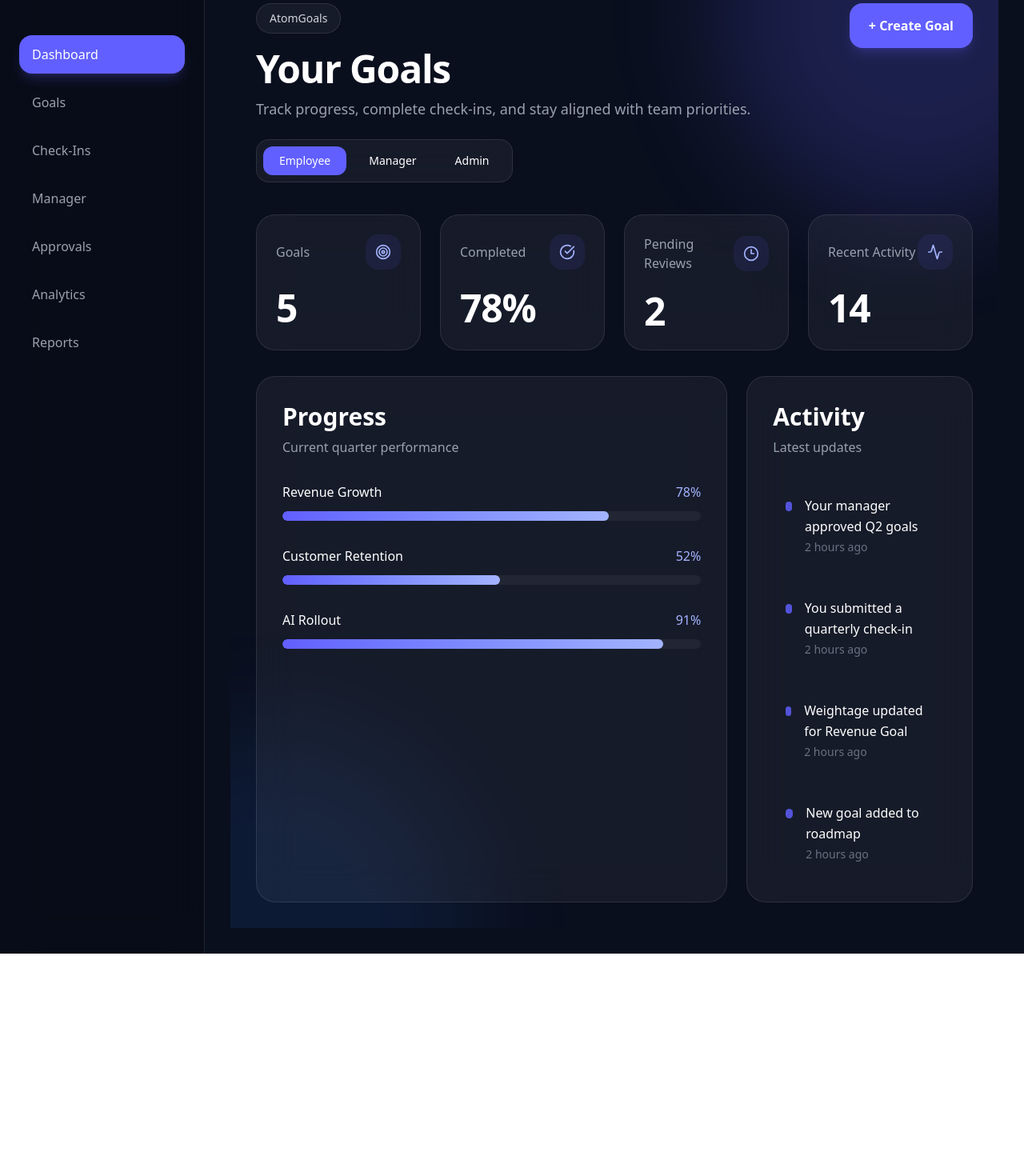
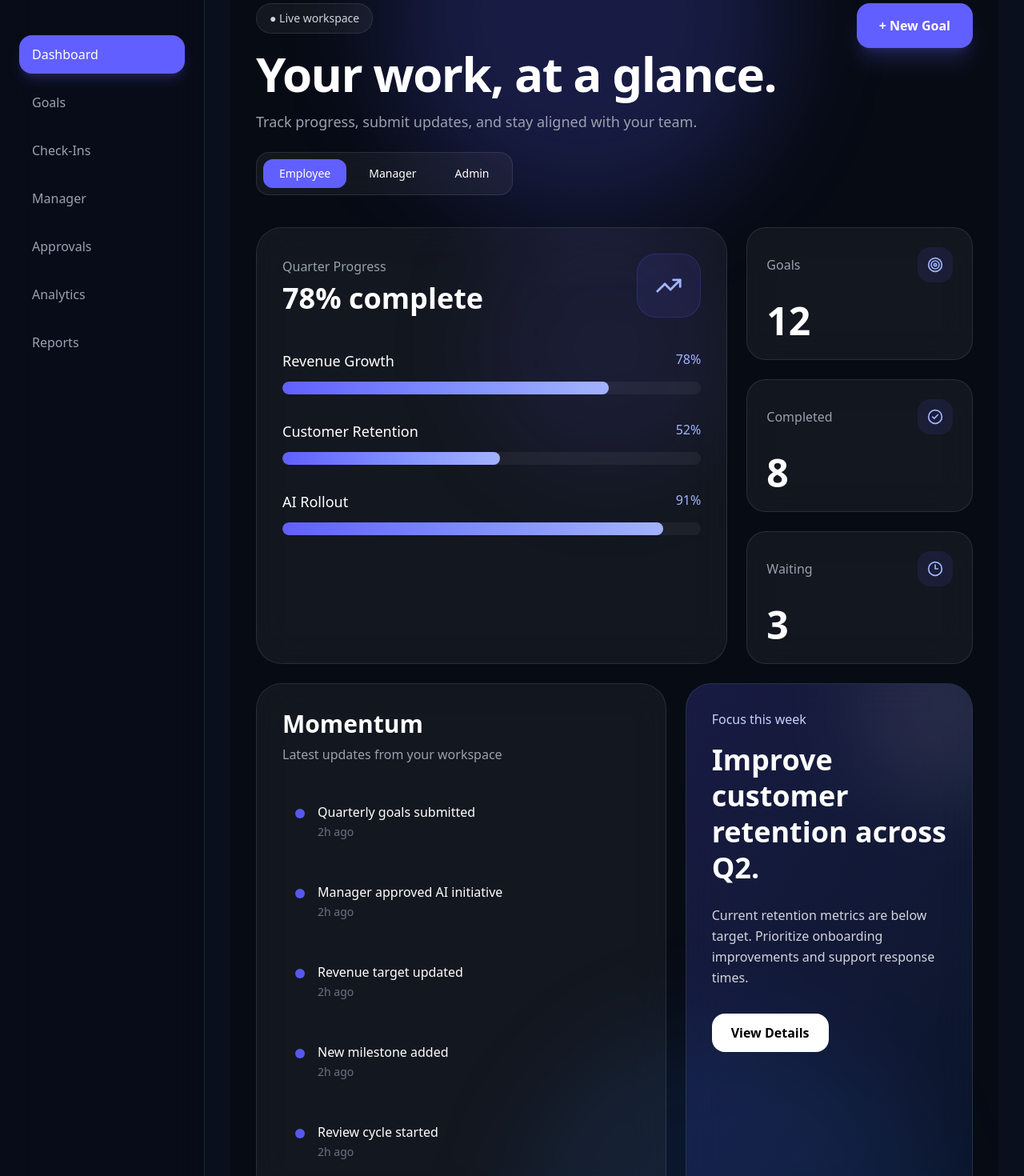
Before and after one commit to charu2210/atom-goals, a Next.js app: page /dashboard in a window 1280 px wide. Shown: the part 60-1530 px from the top of the page at 80% size. Before the commit the page ends 1252 px from the top, so only its background shows below. Built offline with nearby package versions, Linux system fonts and the light colour scheme.

Commit message:
Redesigned dashboard layout

```diff
--- a/app/dashboard/page.tsx
+++ b/app/dashboard/page.tsx
@@ -5,9 +5,10 @@ import { motion } from "framer-motion";
 
 import {
   Target,
-  CheckCircle,
+  CheckCircle2,
   Clock3,
   Activity,
+  TrendingUp,
 } from "lucide-react";
 
 import RoleSwitcher from "@/components/ui/RoleSwitcher";
@@ -17,115 +18,26 @@ type Role =
   | "Manager"
   | "Admin";
 
-const dashboardContent = {
+const roleContent = {
 
   Employee: {
-    title: "Your Goals",
-    subtitle:
-      "Track progress, complete check-ins, and stay aligned with team priorities.",
-
-    stats: [
-      {
-        title: "Goals",
-        value: "5",
-        icon: <Target size={20} />,
-      },
-      {
-        title: "Completed",
-        value: "78%",
-        icon: <CheckCircle size={20} />,
-      },
-      {
-        title: "Pending Reviews",
-        value: "2",
-        icon: <Clock3 size={20} />,
-      },
-      {
-        title: "Recent Activity",
-        value: "14",
-        icon: <Activity size={20} />,
-      },
-    ],
-
-    activities: [
-      "Your manager approved Q2 goals",
-      "You submitted a quarterly check-in",
-      "Weightage updated for Revenue Goal",
-      "New goal added to roadmap",
-    ],
+    heading: "Your work, at a glance.",
+    sub:
+      "Track progress, submit updates, and stay aligned with your team.",
   },
 
   Manager: {
-    title: "Team Overview",
-    subtitle:
-      "Review submissions, monitor execution, and support team performance.",
-
-    stats: [
-      {
-        title: "Team Members",
-        value: "12",
-        icon: <Target size={20} />,
-      },
-      {
-        title: "Approved Goals",
-        value: "34",
-        icon: <CheckCircle size={20} />,
-      },
-      {
-        title: "Pending Approvals",
-        value: "6",
-        icon: <Clock3 size={20} />,
-      },
-      {
-        title: "Team Activity",
-        value: "89",
-        icon: <Activity size={20} />,
-      },
-    ],
-
-    activities: [
-      "Aditi submitted Q2 goals",
-      "3 goal sheets need approval",
-      "Customer Success team updated KPIs",
-      "Engineering completed milestone review",
-    ],
+    heading: "See how the team is moving.",
+    sub:
+      "Review progress, approvals, and execution across your team.",
   },
 
   Admin: {
-    title: "Organization Dashboard",
-    subtitle:
-      "Monitor alignment, performance trends, and company-wide progress.",
+    heading: "Company-wide visibility.",
+    sub:
+      "Monitor alignment, performance, and operational momentum.",
+  },
 
-    stats: [
-      {
-        title: "Departments",
-        value: "8",
-        icon: <Target size={20} />,
-      },
-      {
-        title: "Org Completion",
-        value: "82%",
-        icon: <CheckCircle size={20} />,
-      },
-      {
-        title: "Open Reviews",
-        value: "18",
-        icon: <Clock3 size={20} />,
-      },
-      {
-        title: "Active Users",
-        value: "126",
-        icon: <Activity size={20} />,
-      },
-    ],
-
-    activities: [
-      "Quarterly analytics exported",
-      "Marketing exceeded alignment target",
-      "AI initiative moved to execution phase",
-      "Leadership review scheduled tomorrow",
-    ],
-  },
 };
 
 export default function DashboardPage() {
@@ -134,33 +46,41 @@ export default function DashboardPage() {
     "Employee"
   );
 
-  const content = dashboardContent[role];
+  const content = roleContent[role];
 
   return (
 
     <main className="
-      relative min-h-screen
-      p-8 text-white overflow-hidden
+      min-h-screen
+      bg-[#070B14]
+      text-white
+      overflow-hidden
+      relative
+      p-8
     ">
 
-      {/* Ambient Background */}
+      {/* Background Effects */}
       <div className="
-        absolute top-[-200px] right-[-150px]
+        absolute top-[-200px] left-[20%]
         w-[500px] h-[500px]
         bg-indigo-500/20
         blur-3xl rounded-full
       " />
 
       <div className="
-        absolute bottom-[-250px] left-[-200px]
+        absolute bottom-[-250px] right-[10%]
         w-[500px] h-[500px]
         bg-blue-500/10
         blur-3xl rounded-full
       " />
 
+      <div className="
+        relative z-10
+        max-w-7xl mx-auto
+      ">
+
         {/* Header */}
         <div className="
-        relative z-10
           flex flex-col xl:flex-row
           justify-between gap-8
           mb-10
@@ -171,36 +91,38 @@ export default function DashboardPage() {
             <div className="
               inline-flex items-center gap-2
               px-4 py-2 rounded-full
+              bg-white/5
               border border-white/10
-            bg-white/5
-            text-gray-300 text-sm
+              text-sm text-gray-300
               mb-5
             ">
-            AtomGoals
+              ● Live workspace
             </div>
 
             <motion.h1
-            key={content.title}
-            initial={{ opacity: 0, y: 10 }}
+              key={content.heading}
+              initial={{ opacity: 0, y: 8 }}
               animate={{ opacity: 1, y: 0 }}
               className="
-              text-5xl font-bold
-              tracking-tight mb-3
+                text-5xl xl:text-6xl
+                font-bold tracking-tight
+                mb-4
+                max-w-3xl
               "
             >
-            {content.title}
+              {content.heading}
             </motion.h1>
 
             <motion.p
-            key={content.subtitle}
+              key={content.sub}
               initial={{ opacity: 0 }}
               animate={{ opacity: 1 }}
               className="
-              text-gray-400
-              text-lg max-w-2xl
+                text-lg text-gray-400
+                max-w-2xl
               "
             >
-            {content.subtitle}
+              {content.sub}
             </motion.p>
 
             <div className="mt-6">
@@ -215,111 +137,96 @@ export default function DashboardPage() {
           </div>
 
           <motion.button
-          whileHover={{ scale: 1.03 }}
-          whileTap={{ scale: 0.97 }}
+            whileHover={{
+              scale: 1.03,
+            }}
+            whileTap={{
+              scale: 0.97,
+            }}
             className="
-            bg-indigo-500 hover:bg-indigo-600
-            px-6 py-4 rounded-2xl
-            font-semibold h-fit
-            shadow-lg shadow-indigo-500/20
+              h-fit
+              bg-indigo-500
+              hover:bg-indigo-600
+              transition-all
+              px-7 py-4
+              rounded-2xl
+              font-semibold
+              shadow-xl
+              shadow-indigo-500/20
             "
           >
-          + Create Goal
+            + New Goal
           </motion.button>
 
         </div>
 
-      {/* Stats */}
+        {/* Main Grid */}
         <div className="
-        relative z-10
           grid grid-cols-1
-        md:grid-cols-2
-        xl:grid-cols-4
-        gap-6 mb-8
+          xl:grid-cols-12
+          gap-6
         ">
 
-        {content.stats.map((card, index) => (
-
+          {/* BIG CARD */}
           <motion.div
-            key={card.title}
-            initial={{ opacity: 0, y: 20 }}
-            animate={{ opacity: 1, y: 0 }}
-            transition={{
-              delay: index * 0.08,
-            }}
-            whileHover={{
-              y: -4,
-            }}
+            whileHover={{ y: -4 }}
             className="
-              rounded-3xl
+              xl:col-span-8
+              rounded-[32px]
               border border-white/10
               bg-white/5
               backdrop-blur-xl
-              p-6
+              p-8
+              overflow-hidden
+              relative
             "
           >
 
             <div className="
+              absolute top-0 right-0
+              w-[300px] h-[300px]
+              bg-indigo-500/10
+              blur-3xl
+              rounded-full
+            " />
+
+            <div className="relative z-10">
+
+              <div className="
                 flex items-center
-              justify-between mb-6
+                justify-between
+                mb-10
               ">
 
-              <p className="text-gray-400">
-                {card.title}
+                <div>
+
+                  <p className="
+                    text-gray-400 mb-2
+                  ">
+                    Quarter Progress
                   </p>
 
-              <div className="
-                p-3 rounded-2xl
-                bg-indigo-500/10
-                text-indigo-300
+                  <h2 className="
+                    text-4xl font-bold
                   ">
-                {card.icon}
-              </div>
+                    78% complete
+                  </h2>
 
                 </div>
 
-            <h2 className="
-              text-5xl font-bold
-              tracking-tight
+                <div className="
+                  w-20 h-20 rounded-3xl
+                  bg-indigo-500/10
+                  border border-indigo-500/20
+                  flex items-center justify-center
                 ">
-              {card.value}
-            </h2>
 
-          </motion.div>
-
-        ))}
+                  <TrendingUp
+                    size={34}
+                    className="text-indigo-300"
+                  />
 
                 </div>
-
-      {/* Bottom Grid */}
-      <div className="
-        relative z-10
-        grid grid-cols-1
-        xl:grid-cols-3
-        gap-6
-      ">
-
-        {/* Progress */}
-        <div className="
-          xl:col-span-2
-          rounded-3xl
-          border border-white/10
-          bg-white/5
-          backdrop-blur-xl
-          p-8
-        ">
-
-          <div className="mb-8">
-
-            <h2 className="
-              text-3xl font-bold mb-2
-            ">
-              Progress
-            </h2>
-
-            <p className="text-gray-400">
-              Current quarter performance
-            </p>
 
               </div>
 
@@ -328,15 +235,15 @@ export default function DashboardPage() {
                 {[
                   {
                     name: "Revenue Growth",
-                progress: 78,
+                    value: 78,
                   },
                   {
                     name: "Customer Retention",
-                progress: 52,
+                    value: 52,
                   },
                   {
                     name: "AI Rollout",
-                progress: 91,
+                    value: 91,
                   },
                 ].map((goal, index) => (
 
@@ -347,32 +254,34 @@ export default function DashboardPage() {
                       mb-3
                     ">
 
-                  <p className="font-medium">
+                      <span className="
+                        font-medium text-lg
+                      ">
                         {goal.name}
-                  </p>
+                      </span>
 
                       <span className="
                         text-indigo-300
                       ">
-                    {goal.progress}%
+                        {goal.value}%
                       </span>
 
                     </div>
 
                     <div className="
-                  w-full h-3
+                      h-4 rounded-full
                       bg-white/5
-                  rounded-full overflow-hidden
+                      overflow-hidden
                     ">
 
                       <motion.div
                         initial={{ width: 0 }}
                         animate={{
-                      width: `${goal.progress}%`,
+                          width: `${goal.value}%`,
                         }}
                         transition={{
-                      delay: index * 0.15,
-                      duration: 0.8,
+                          delay: index * 0.12,
+                          duration: 0.9,
                         }}
                         className="
                           h-full rounded-full
@@ -392,37 +301,125 @@ export default function DashboardPage() {
 
             </div>
 
-        {/* Activity */}
+          </motion.div>
+
+          {/* SIDE STATS */}
           <div className="
+            xl:col-span-4
+            grid grid-cols-1
+            gap-6
+          ">
+
+            {[
+              {
+                title: "Goals",
+                value: "12",
+                icon: <Target size={20} />,
+              },
+              {
+                title: "Completed",
+                value: "8",
+                icon: <CheckCircle2 size={20} />,
+              },
+              {
+                title: "Waiting",
+                value: "3",
+                icon: <Clock3 size={20} />,
+              },
+            ].map((card, index) => (
+
+              <motion.div
+                key={card.title}
+                whileHover={{
+                  y: -4,
+                  scale: 1.01,
+                }}
+                className="
                   rounded-3xl
                   border border-white/10
                   bg-white/5
                   backdrop-blur-xl
+                  p-6
+                "
+              >
+
+                <div className="
+                  flex items-center
+                  justify-between
+                  mb-6
+                ">
+
+                  <p className="
+                    text-gray-400
+                  ">
+                    {card.title}
+                  </p>
+
+                  <div className="
+                    p-3 rounded-2xl
+                    bg-indigo-500/10
+                    text-indigo-300
+                  ">
+                    {card.icon}
+                  </div>
+
+                </div>
+
+                <h2 className="
+                  text-5xl font-bold
+                ">
+                  {card.value}
+                </h2>
+
+              </motion.div>
+
+            ))}
+
+          </div>
+
+          {/* Activity Feed */}
+          <motion.div
+            whileHover={{ y: -4 }}
+            className="
+              xl:col-span-7
+              rounded-[32px]
+              border border-white/10
+              bg-white/5
+              backdrop-blur-xl
               p-8
-        ">
+            "
+          >
 
             <div className="mb-8">
 
               <h2 className="
-              text-3xl font-bold mb-2
+                text-3xl font-bold
+                mb-2
               ">
-              Activity
+                Momentum
               </h2>
 
-            <p className="text-gray-400">
-              Latest updates
+              <p className="
+                text-gray-400
+              ">
+                Latest updates from your workspace
               </p>
 
             </div>
 
             <div className="space-y-5">
 
-            {content.activities.map(
-              (activity, index) => (
+              {[
+                "Quarterly goals submitted",
+                "Manager approved AI initiative",
+                "Revenue target updated",
+                "New milestone added",
+                "Review cycle started",
+              ].map((item, index) => (
 
                 <motion.div
                   key={index}
-                  whileHover={{ x: 4 }}
+                  whileHover={{ x: 5 }}
                   className="
                     flex gap-4
                     p-4 rounded-2xl
@@ -441,25 +438,91 @@ export default function DashboardPage() {
 
                     <p className="
                       font-medium
-                      leading-relaxed
                     ">
-                      {activity}
+                      {item}
                     </p>
 
                     <span className="
                       text-sm text-gray-500
                     ">
-                      2 hours ago
+                      2h ago
                     </span>
 
                   </div>
 
                 </motion.div>
 
-              )
-            )}
+              ))}
 
             </div>
+
+          </motion.div>
+
+          {/* Focus Card */}
+          <motion.div
+            whileHover={{
+              y: -4,
+            }}
+            className="
+              xl:col-span-5
+              rounded-[32px]
+              border border-white/10
+              bg-gradient-to-br
+              from-indigo-500/20
+              to-blue-500/10
+              backdrop-blur-xl
+              p-8
+              overflow-hidden
+              relative
+            "
+          >
+
+            <div className="
+              absolute right-[-80px]
+              top-[-80px]
+              w-[220px] h-[220px]
+              bg-white/10
+              blur-3xl rounded-full
+            " />
+
+            <div className="relative z-10">
+
+              <p className="
+                text-indigo-200
+                mb-4
+              ">
+                Focus this week
+              </p>
+
+              <h2 className="
+                text-4xl font-bold
+                leading-tight mb-6
+              ">
+                Improve customer retention across Q2.
+              </h2>
+
+              <p className="
+                text-gray-300
+                leading-relaxed mb-8
+              ">
+                Current retention metrics are below target.
+                Prioritize onboarding improvements and
+                support response times.
+              </p>
+
+              <button className="
+                px-6 py-3 rounded-2xl
+                bg-white text-black
+                font-semibold
+                hover:scale-105
+                transition-all
+              ">
+                View Details
+              </button>
+
+            </div>
+
+          </motion.div>
 
         </div>
 
```
Lines whose indentation alone changed are shown as unchanged.
